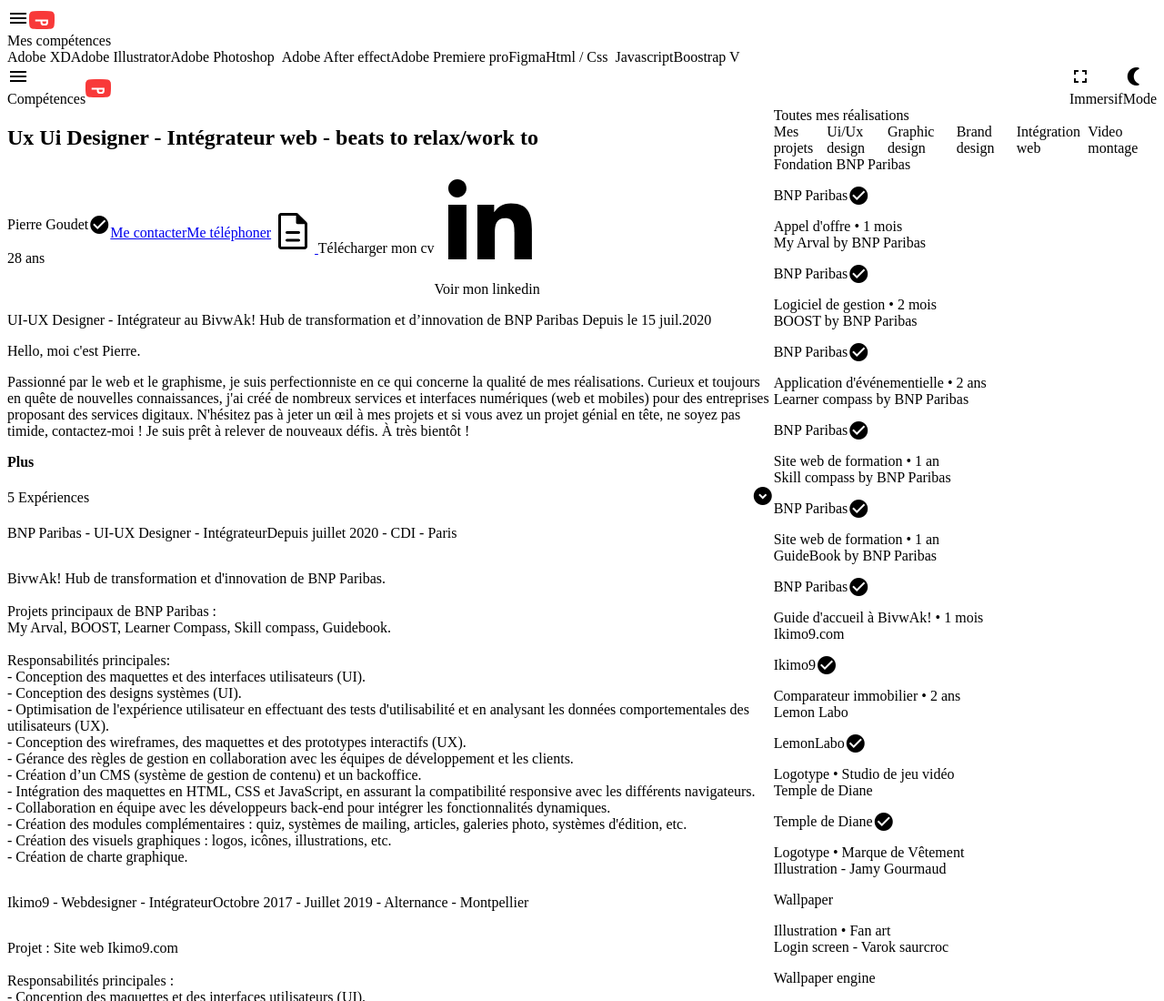
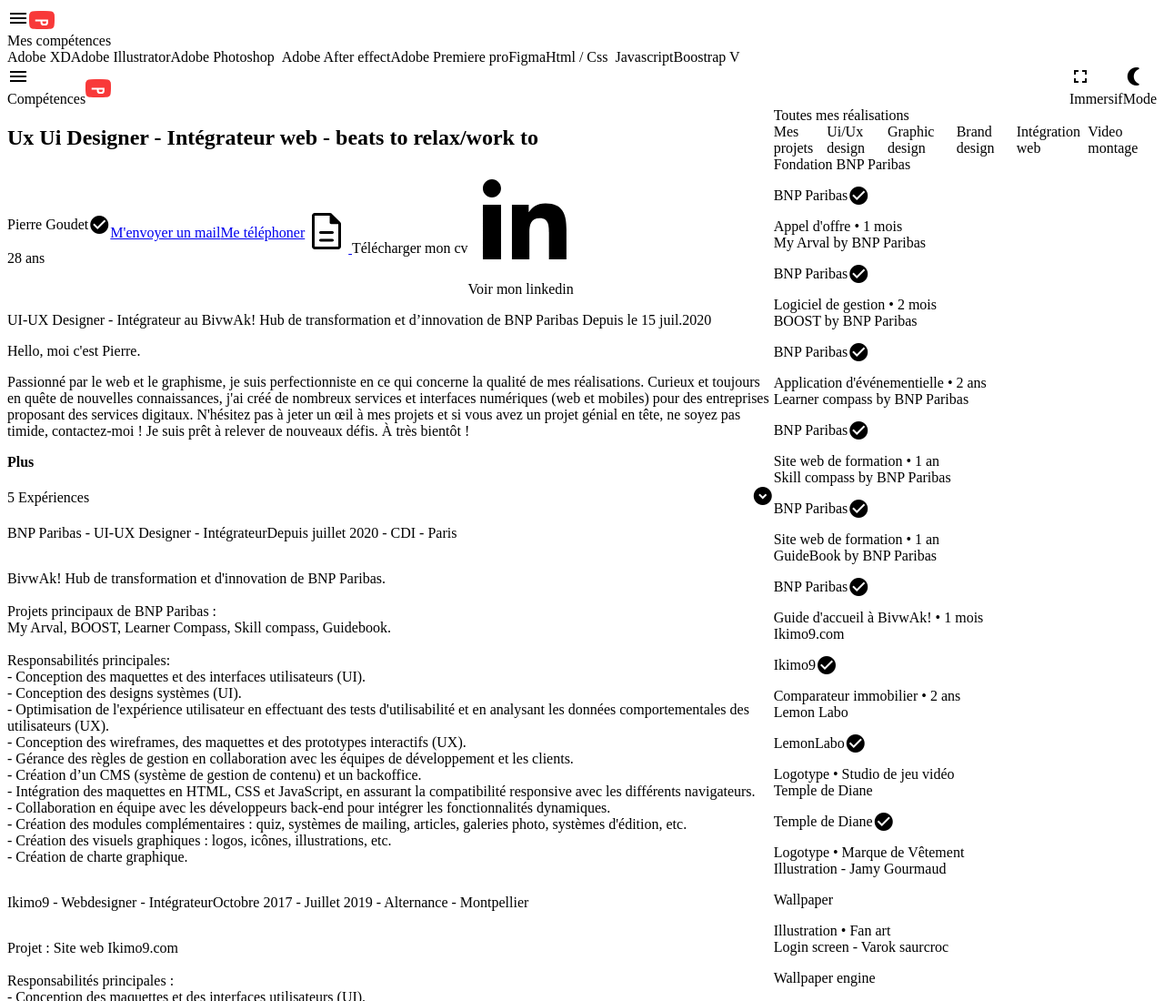
Before and after one commit to goodpierre/goodpierre.github.io, a plain HTML site: page index.html in a window 1280 px wide. Shown: the top 1100 px of the page at 91% size. Drawn offline with nearby package versions, Linux system fonts and the light colour scheme; a script that the page names is missing.

Commit message:
Correction texte

```diff
--- a/index.html
+++ b/index.html
@@ -373,8 +373,7 @@
                         <div class="container-contact d-flex align-items-center">
                             <div class="tooltip">
                                 <a class="mail darkable dark-mode"
-                                   href="mailto:goudetpierre06@gmail.com?subject=HTML link">Me
-                                    contacter</a>
+                                   href="mailto:goudetpierre06@gmail.com?subject=HTML link">M'envoyer un mail</a>
                             </div>
                             <div class="tooltip">
                                 <a class="phone darkable dark-mode" href="tel:+33625607003">Me
```
